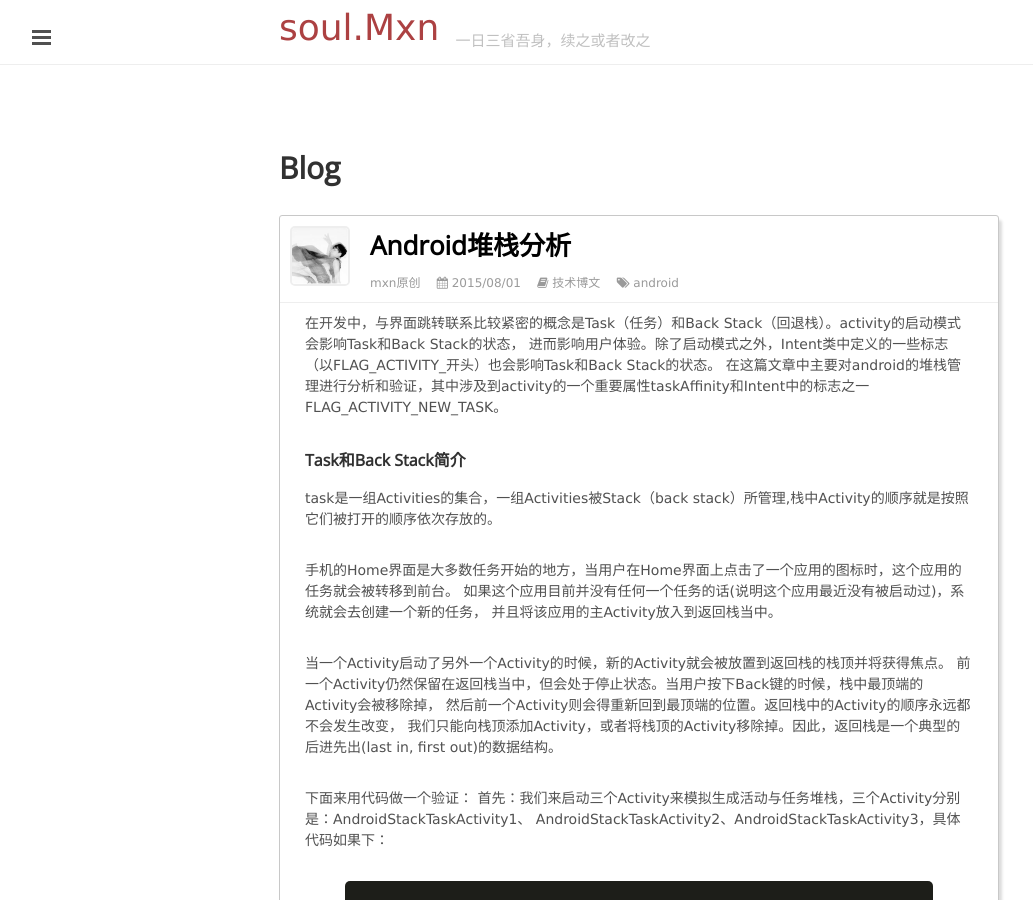
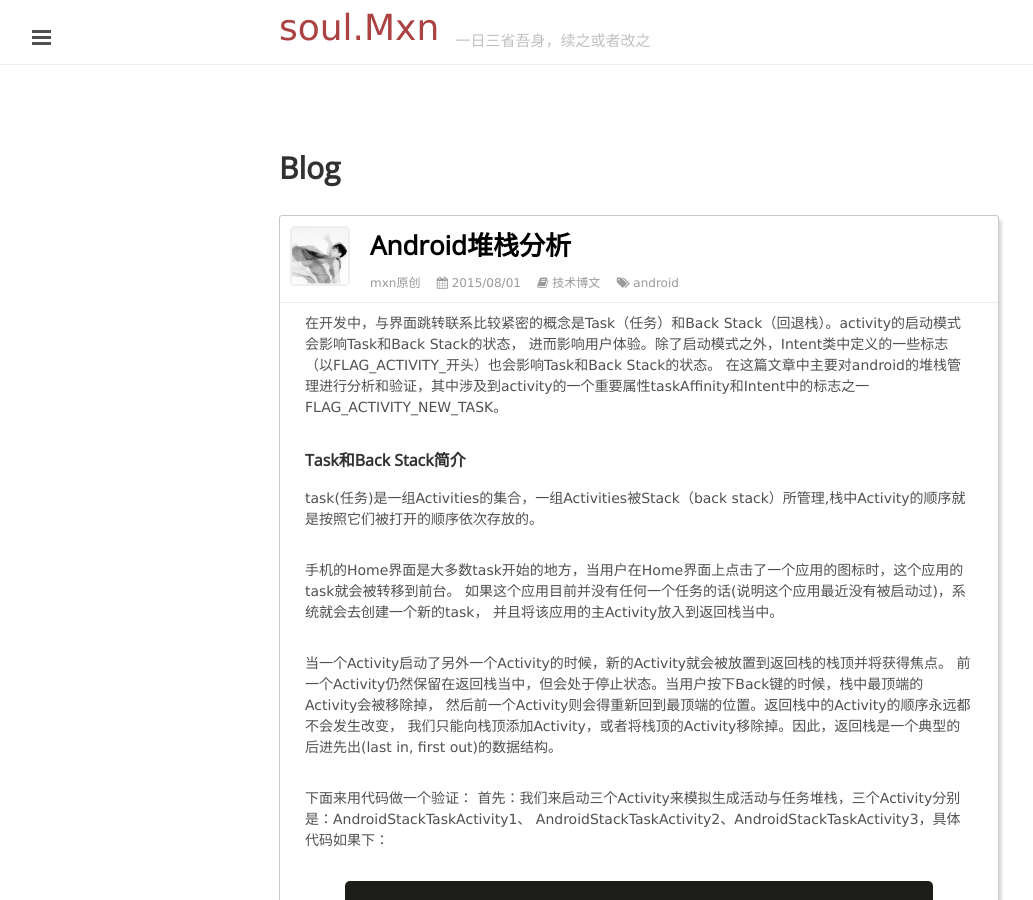
Before and after one commit to mxn21/mxn21.github.io, a Jekyll site: the page built from _posts/2015-8-1-Android堆栈分析.md, in a window 1280 px wide and 900 px high. Shown: the whole window, without its empty margins (1-1034 px from the left). Built offline with Jekyll 4.4.1, drawn with Linux system fonts in a browser that asks for light colours; Markdown is read by kramdown in place of the engine named in the settings; comment, search, counter and statistics services are not loaded; some of the changed text lies outside the part shown.

Commit message:
23432
234242

```diff
--- a/_posts/2015-8-1-Android堆栈分析.md
+++ b/_posts/2015-8-1-Android堆栈分析.md
@@ -12,10 +12,10 @@
 
 ### Task和Back Stack简介
 
-task是一组Activities的集合，一组Activities被Stack（back stack）所管理,栈中Activity的顺序就是按照它们被打开的顺序依次存放的。
+task(任务)是一组Activities的集合，一组Activities被Stack（back stack）所管理,栈中Activity的顺序就是按照它们被打开的顺序依次存放的。
 
-手机的Home界面是大多数任务开始的地方，当用户在Home界面上点击了一个应用的图标时，这个应用的任务就会被转移到前台。
-如果这个应用目前并没有任何一个任务的话(说明这个应用最近没有被启动过)，系统就会去创建一个新的任务，
+手机的Home界面是大多数task开始的地方，当用户在Home界面上点击了一个应用的图标时，这个应用的task就会被转移到前台。
+如果这个应用目前并没有任何一个任务的话(说明这个应用最近没有被启动过)，系统就会去创建一个新的task，
 并且将该应用的主Activity放入到返回栈当中。
 
 当一个Activity启动了另外一个Activity的时候，新的Activity就会被放置到返回栈的栈顶并将获得焦点。
@@ -107,10 +107,14 @@
 如果继续按返回键，当前栈顶的activity弹出并被destory，直到home界面。当所有的activity都弹出了，这个task也就消亡了。
 
 
-当开始一个新的task时，前一个task被设置为后台，在后台，所有的activity都处理stop状态，但是back stack保留了所有后台activity的状态信息，只是丢失了焦点。
+当开始一个新的task时，前一个task被设置为后台。在后台，所有的activity都处理stop状态，但是back stack保留了所有后台activity的状态信息，只是丢失了焦点。
 
 ![](https://raw.githubusercontent.com/mxn21/mxn21.github.io/master/public/img/img55.png)
 
-反复的在两个activity之间切换，activity会产生多个独立的实例。
+这个时候，用户还可以将任意后台的任务切换到前台，这样用户应该就会看到之前离开这个task时处于最顶端的那个Activity。
+
+由于返回栈中的Activity的顺序永远都不会发生改变，所以如果你的应用程序中允许有多个入口都可以启动同一个Activity，
+那么每次启动的时候就都会创建该Activity的一个新的实例，而不是将下面的Activity的移动到栈顶。这样的话就容易导致一个问题的产生，
+即同一个Activity有可能会被实例化很多次，如下图所示：
 
 ![](https://raw.githubusercontent.com/mxn21/mxn21.github.io/master/public/img/img56.png)
```
